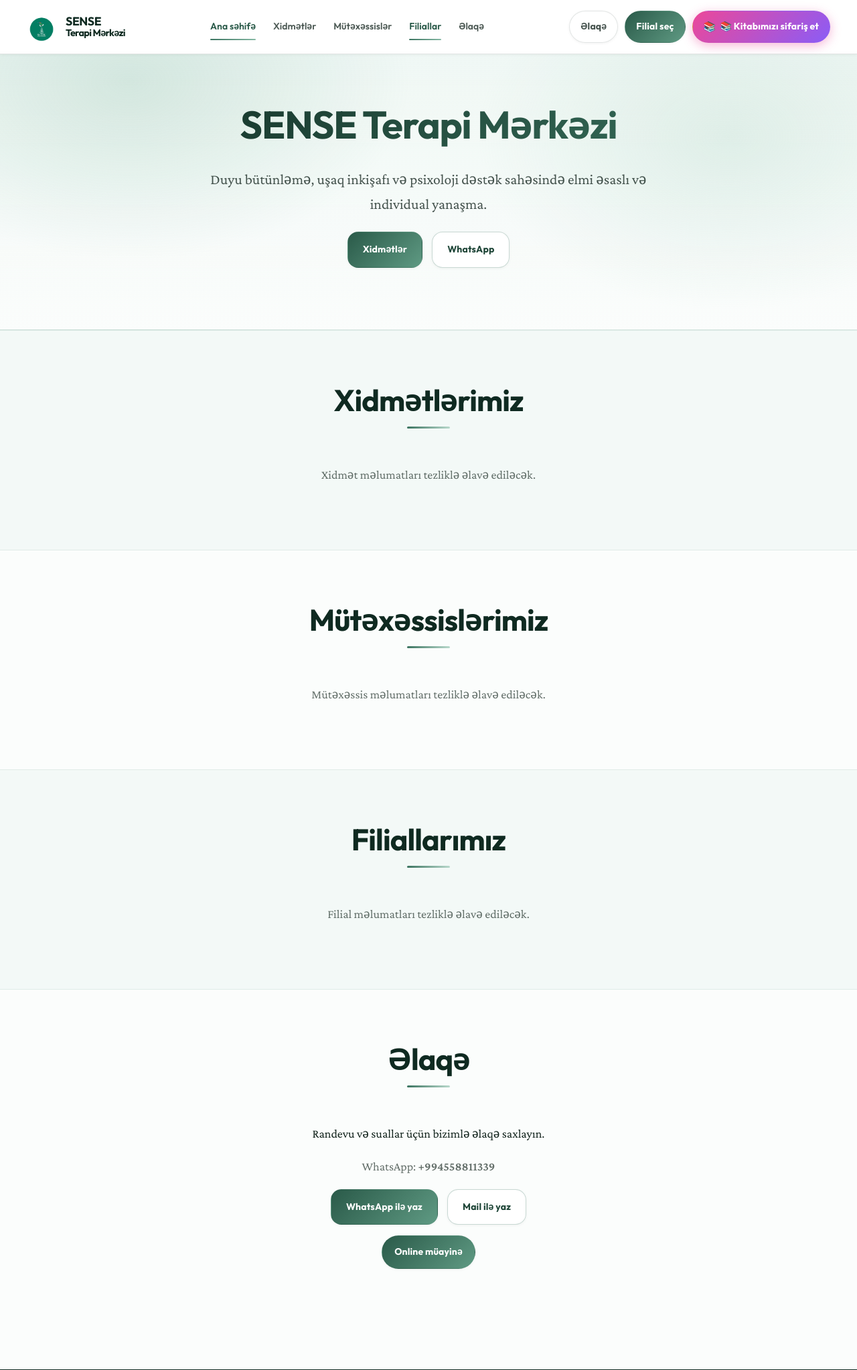
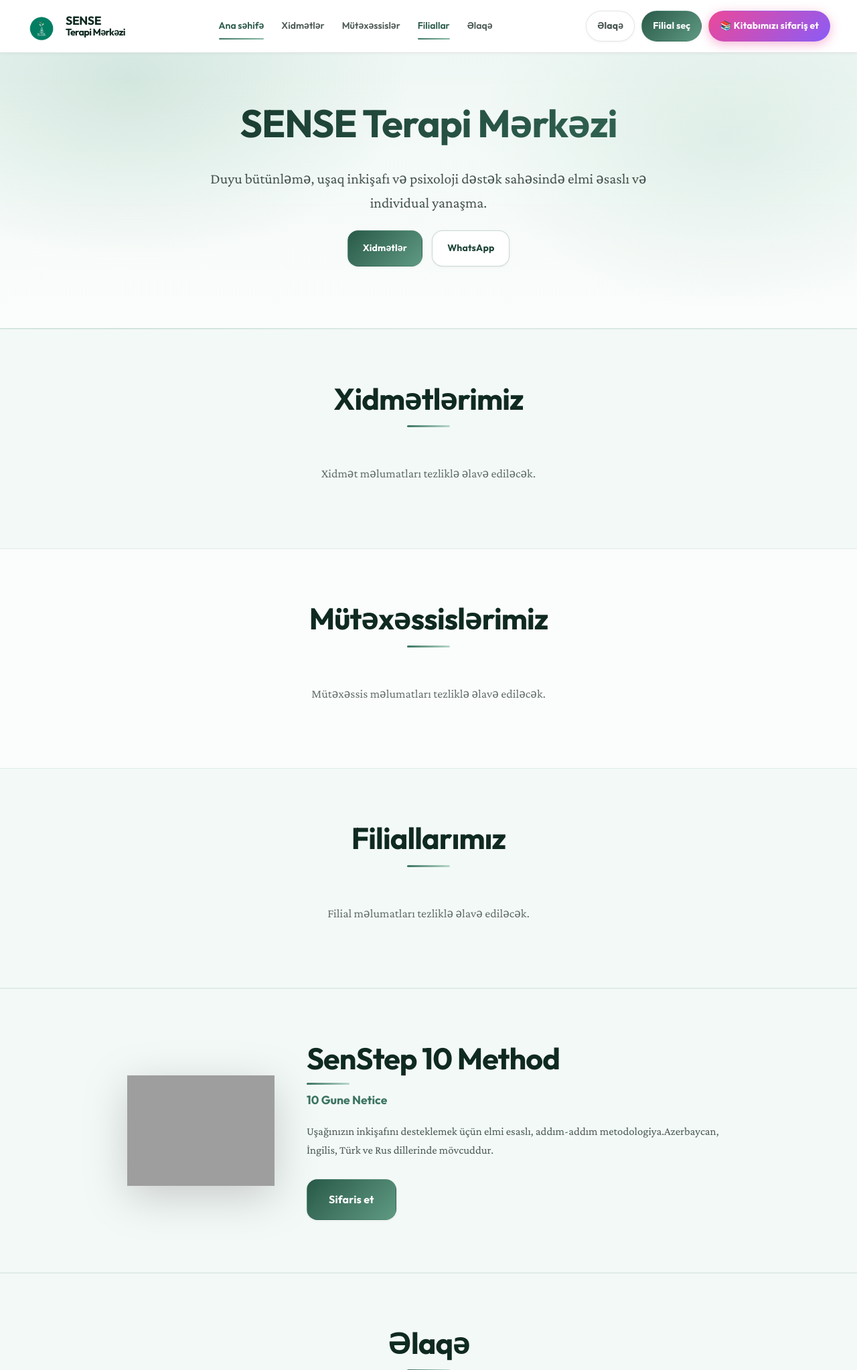
Before and after one commit to Efeeshme/senseterapi-website, a Django app: page / in a window 1280 px wide. Shown: the top 2046 px of the page at 67% size. Run offline with Django 5.2, Linux system fonts and the light colour scheme; data comes from the database, SQL or seed files in the repository; data that the repository does not hold is empty; grey boxes are pictures that could not be loaded.

Commit message:
Add book section with SenStep 10 Method

```diff
--- a/static/css/site.css
+++ b/static/css/site.css
@@ -763,3 +763,70 @@ img{ max-width:100%; display:block; }
   box-shadow: 0 8px 24px rgba(236, 72, 153, .6) !important;
   transform: translateY(-2px) scale(1.03);
 }
+
+/* ===== Book section ===== */
+.book-section{
+  background: rgba(230,243,238,.42);
+  border-top:1px solid rgba(59,116,96,.10);
+  border-bottom:1px solid rgba(59,116,96,.10);
+}
+.book-card{
+  display:flex;
+  align-items:center;
+  gap:48px;
+  max-width:900px;
+  margin:0 auto;
+}
+.book-cover{
+  flex-shrink:0;
+  width:220px;
+  filter: drop-shadow(0 16px 32px rgba(0,0,0,.18));
+  transition: transform var(--t-slow), filter var(--t-slow);
+}
+.book-cover:hover{
+  transform: translateY(-6px) rotate(-1deg);
+  filter: drop-shadow(0 24px 40px rgba(0,0,0,.22));
+}
+.book-cover img{
+  width:100%;
+  height:auto;
+  display:block;
+}
+.book-body{ flex:1; }
+.book-body h2{ text-align:left; margin-bottom:8px; }
+.book-body h2::after{ margin:10px 0 0; }
+.book-subtitle{
+  font-family:'Outfit', sans-serif;
+  font-weight:700;
+  font-size:1.1rem;
+  color:var(--g-500);
+  margin:0 0 18px;
+}
+.book-desc{
+  color:rgba(18,35,28,.75);
+  font-size:1.05rem;
+  line-height:1.7;
+  margin-bottom:28px;
+}
+.book-btn{
+  font-size:1rem;
+  padding:16px 32px;
+  border-radius:16px;
+}
+@media (max-width:767px){
+  .book-card{
+    flex-direction:column;
+    gap:28px;
+    text-align:center;
+  }
+  .book-cover{
+    width:180px;
+    margin:0 auto;
+  }
+  .book-body h2{ text-align:center; }
+  .book-body h2::after{ margin:10px auto 0; }
+  .book-btn{
+    width:100%;
+    justify-content:center;
+  }
+}
--- a/templates/web/base.html
+++ b/templates/web/base.html
@@ -49,10 +49,8 @@
           Filial seç
         </a>
         <a class="chip chip-novella"
-           href="https://novella.az"
-           target="_blank" rel="noopener"
-           aria-label="Novella - 📚 Kitabımızı sifariş et">
-          <span class="chip-emoji" aria-hidden="true">📚</span>
+           href="#book"
+           aria-label="Kitabımızı sifariş et">
           📚 Kitabımızı sifariş et
         </a>
       </div>
--- a/templates/web/home.html
+++ b/templates/web/home.html
@@ -156,6 +156,32 @@ SENSE Terapi – Duyu Bütünləmə və Uşaq İnkişaf Dəstəyi
   </div>
 </section>
 
+
+<!-- BOOK -->
+<section id="book" class="section book-section" aria-labelledby="book-title">
+  <div class="wrap">
+    <div class="book-card">
+      <div class="book-cover">
+        <img
+          src="https://res.cloudinary.com/dvzhi1h1m/image/upload/q_auto/f_auto/v1778660437/senstep10method-nobg_cuezr3.webp"
+          alt="SenStep 10 Method kitabi"
+          loading="lazy"
+          width="320"
+          height="400"
+        >
+      </div>
+      <div class="book-body">
+        <h2 id="book-title">SenStep 10 Method</h2>
+        <p class="book-subtitle">10 Gune Netice</p>
+        <p class="book-desc">
+          Uşağınızın inkişafını desteklemek üçün elmi esaslı, addım-addım
+          metodologiya.Azerbaycan, İngilis, Türk ve Rus dillerinde mövcuddur.
+        </p>
+        <a href="https://novella.az" target="_blank" rel="noopener" class="btn btn-primary book-btn">Sifaris et</a>
+      </div>
+    </div>
+  </div>
+</section>
 <!-- CONTACT -->
 <section id="contact" class="section muted-bg" aria-labelledby="contact-title">
   <div class="wrap center">
```
